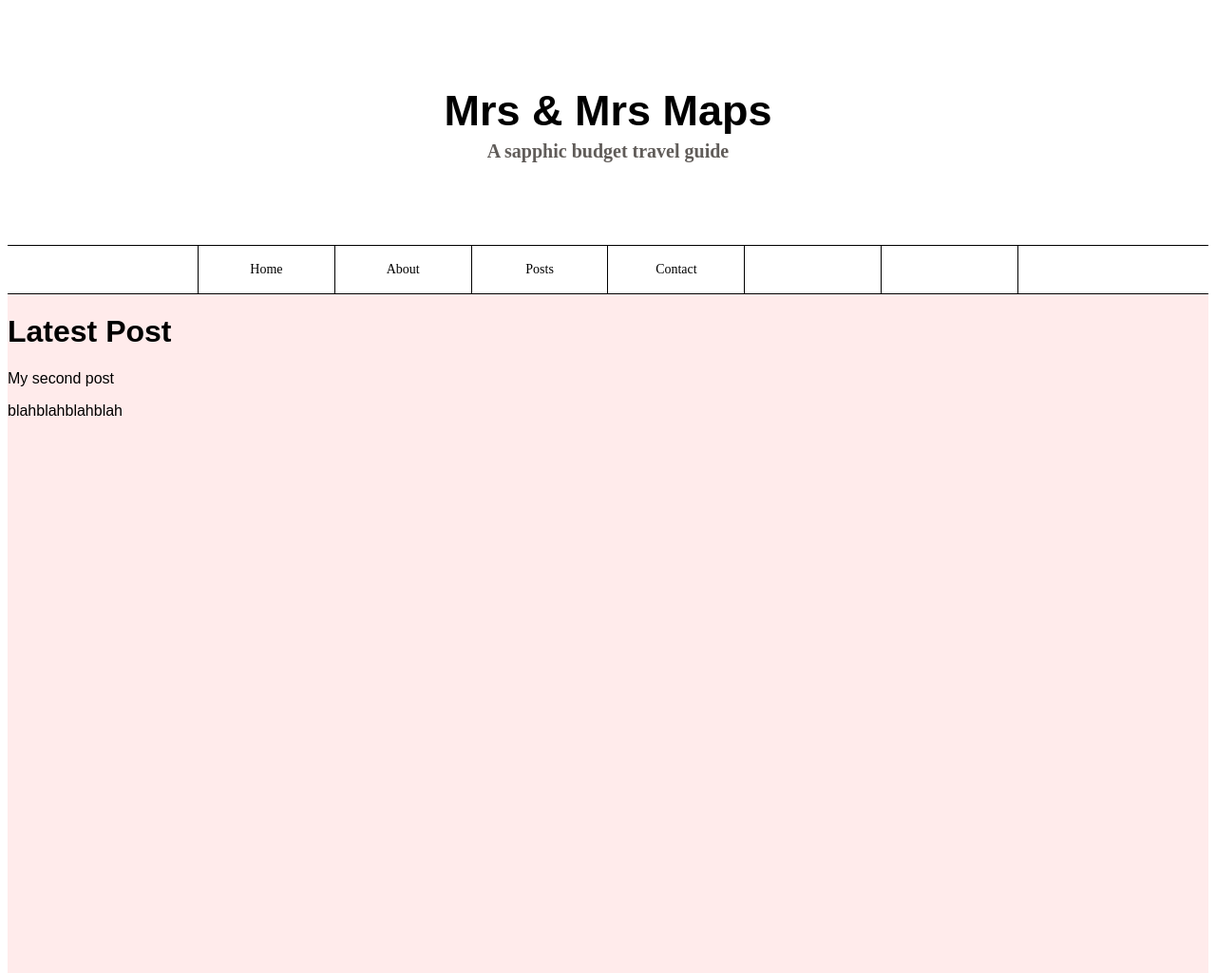
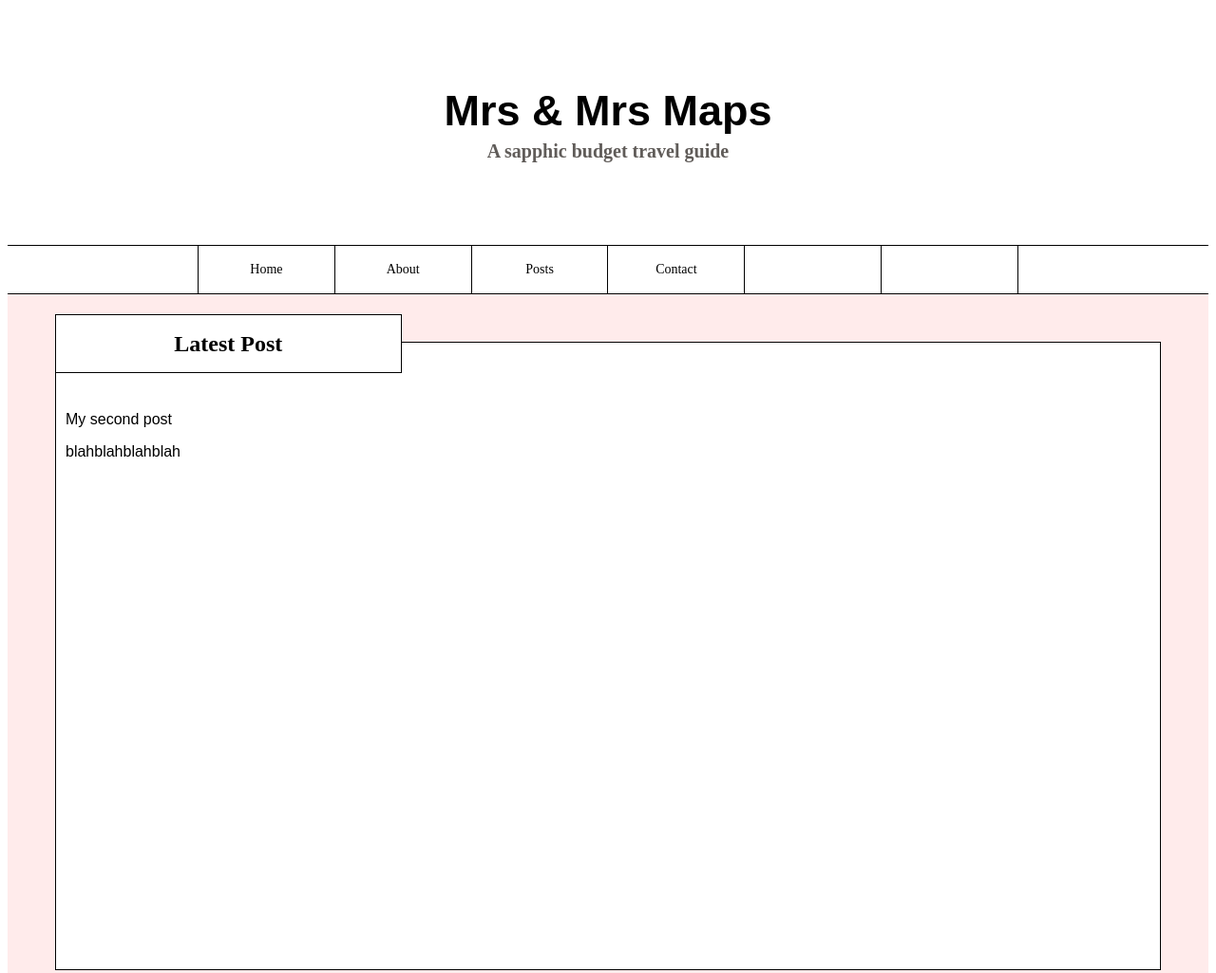
Before and after one commit to itsnicola/Blog, an Eleventy site: page src/index.njk in a window 1280 px wide. Shown: the top 1025 px of the page at 95% size. Built offline with nearby package versions, Linux system fonts and the light colour scheme; Eleventy itself is replaced by a stand-in of ours; files that its build step writes are made by us from their sources; a web font is replaced by a local one.

Commit message:
more basic formatting
post label ✅

```diff
--- a/bundle.css
+++ b/bundle.css
@@ -1,5 +1,7 @@
 @import url('https://fonts.googleapis.com/css2?family=Miriam+Libre:wght@400..700&display=swap');
 @import url('https://fonts.googleapis.com/css2?family=Cutive&family=Miriam+Libre:wght@400..700&display=swap');
+@import url('https://fonts.googleapis.com/css2?family=Antic+Didone&family=Cutive&family=Miriam+Libre:wght@400..700&display=swap');
+
 body {
     font-family: Arial, sans-serif;
     padding: 0;
@@ -59,5 +61,36 @@ body {
         background-color: #FFEBEB;
         width: 100%;
         min-height: 100vh;
+
+        .post {
+            left: auto;
+            margin-left: auto;
+            margin-right: auto;
+            background-color: #ffffff;
+            min-height: 80vmin;
+            border: 1px solid #000000;
+            margin: 50px;
+            padding: 10px;
+
+            .postLabel {
+                font-family: "Antic Didone", serif;
+                border: 1px solid #000000;
+                display: flex;
+                align-items: center;
+                padding: 5px 10px;
+                width: 30%;
+                position: relative;
+                top: -40px;
+                left: -11px;
+                background-color: #ffffff;
+                height: 50px;
+                justify-content: center;
+            }
+
+            img {
+                max-width: 100%;
+                height: auto;
+            }
+        }
     }
 }
--- a/src/index.njk
+++ b/src/index.njk
@@ -14,6 +14,8 @@ subtitle: A sapphic budget travel guide
 
 {% set mostRecent = collections.posts[collections.posts.length - 1] %}
 
-<h1>Latest Post</h1>
-{{ mostRecent.data.title | safe }}
-{{ mostRecent.templateContent | safe}}
+<div class="post">
+    <div class="postLabel"><h2>Latest Post</h2></div>
+    {{ mostRecent.data.title | safe }}
+    {{ mostRecent.templateContent | safe}}
+</div>
```
